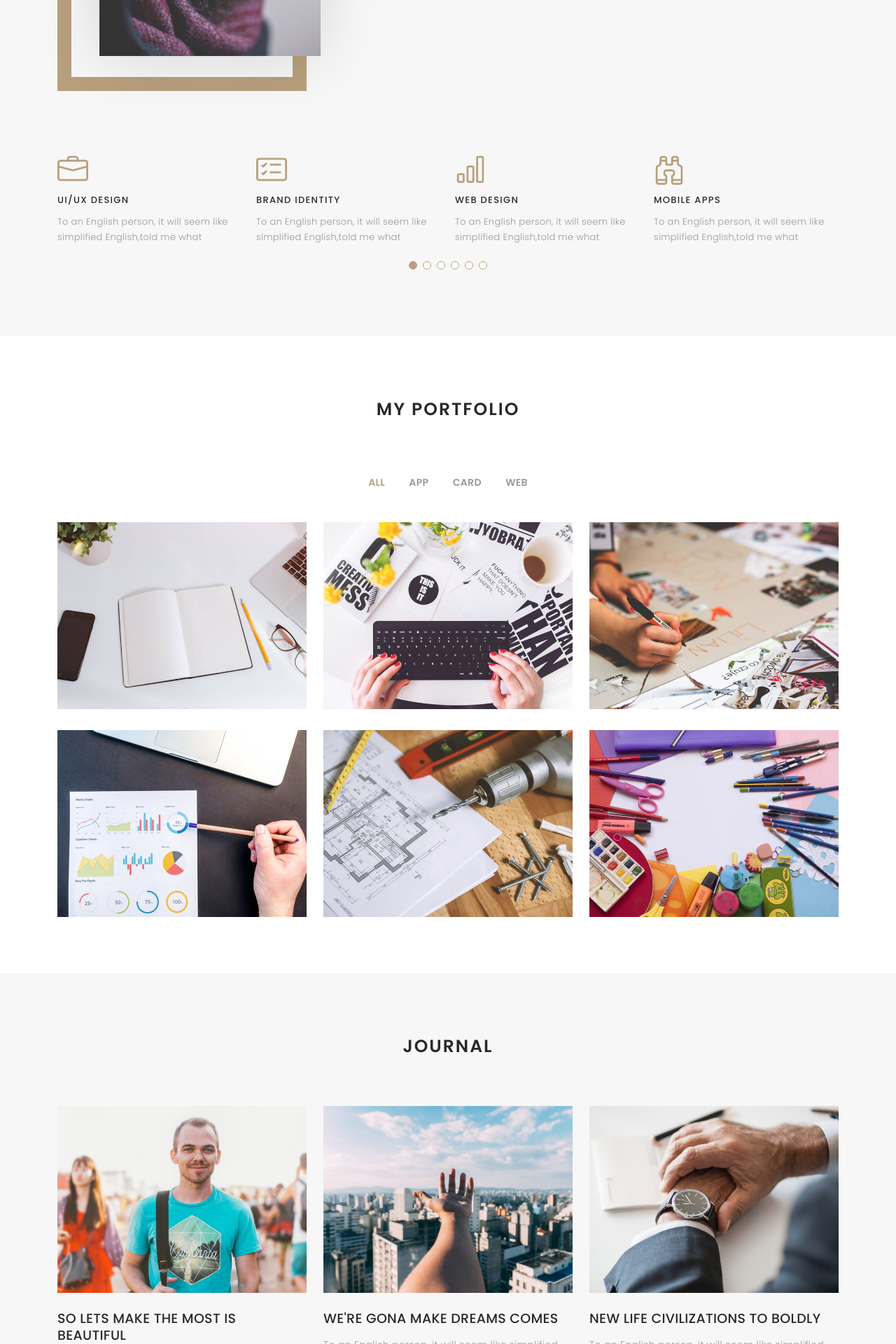
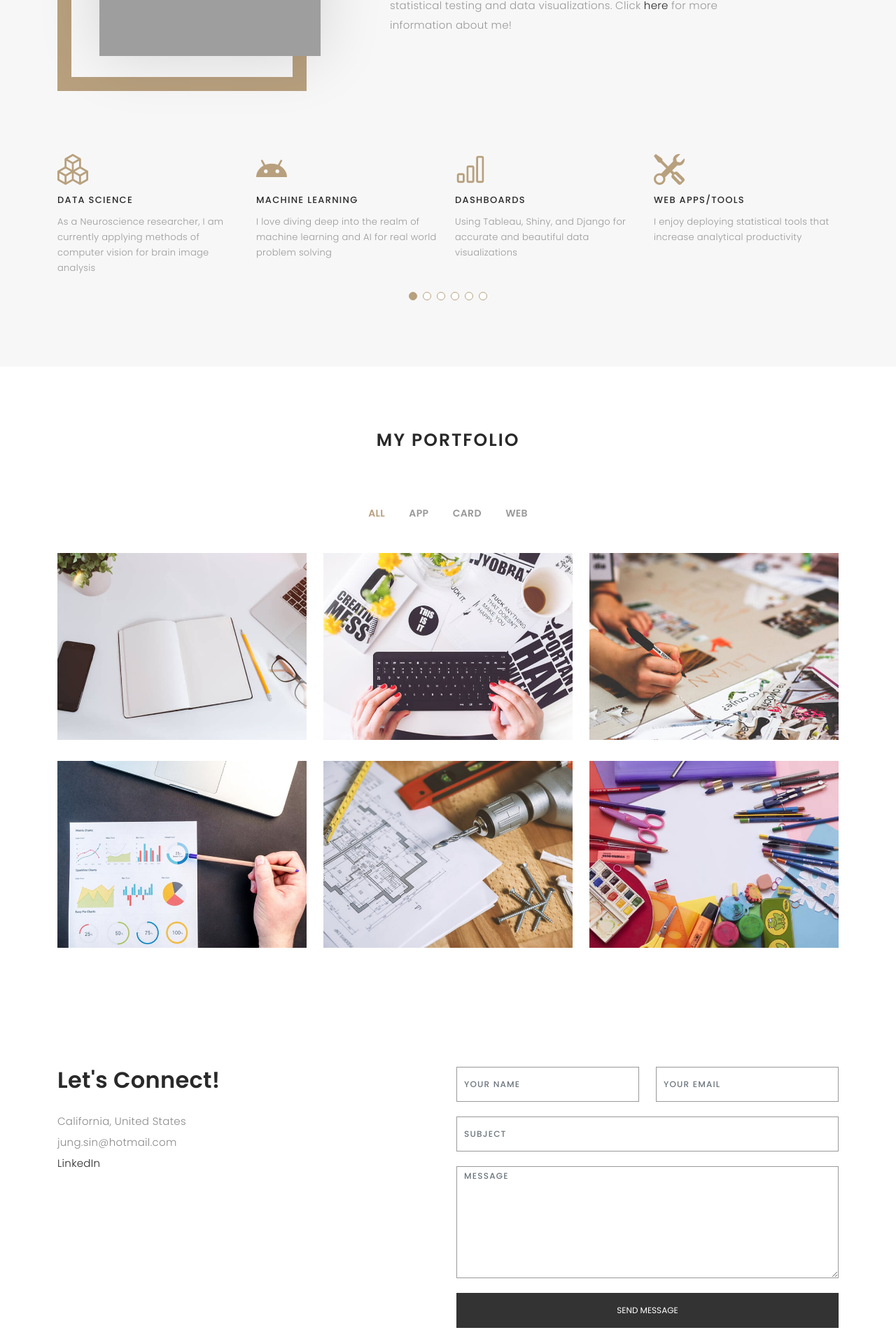
Before and after one commit to johnnys7n/PortfolioWebsite, a Flask app: page / in a window 1280 px wide. Shown: the part 1200-3120 px from the top of the page at 70% size. Run offline with Flask 2, Linux system fonts and the light colour scheme; some libraries are stand-ins or nearby versions; some web fonts are replaced; grey boxes are pictures that could not be loaded.

Commit message:
adding all new images

```diff
--- a/app.py
+++ b/app.py
@@ -8,5 +8,10 @@ def home_page():
     return render_template('./index.html')
 
 
+@app.route("/<string:page_name>")
+def html_page(page_name):
+    return render_template(page_name)
+
+
 if __name__ == '__main__':
     app.run()
--- a/static/css/style.css
+++ b/static/css/style.css
@@ -448,7 +448,7 @@ p {
 # Hero
 --------------------------------------------------------------*/
 #hero {
-  background: url("../img/home-bg.jpg") repeat scroll center center/cover;
+  background: url("../img/home-bg.jpeg") repeat scroll center center/cover;
   height: 100vh;
   width: 100%;
 }
--- a/templates/index.html
+++ b/templates/index.html
@@ -105,7 +105,7 @@
           <div class="col-lg-4 ">
             <div class="div-img-bg">
               <div class="about-img">
-                <img src="./static/img/me.jpg" class="img-responsive" alt="me">
+                <img src="./static/img/IMG_0662.png" class="img-responsive" alt="me">
               </div>
             </div>
           </div>
@@ -113,11 +113,12 @@
           <div class="col-lg-7">
             <div class="about-descr">
 
-              <p class="p-heading">im a ux /ui designer austin based who loves clean, simple & unique design. i also
-                enjoy crafting brand identities, icons, & ilustration work. </p>
-              <p class="separator">To an English person, it will seem like simplified English, as a skeptical Cambridge
-                friend of mine told me what Occidental is. The European languages are members of the same family.English
-                person.</p>
+              <p class="p-heading">im a data scientist based in california with expertise in experimental design and research
+                who loves creating web applications, machine learning, and computer vision.</p>
+              <p class="separator">I am a programmer with skills in Python, HTML, CSS, and R, along with SQL. I built my foundations in coding and data Science
+                through neuroscience research in both clinical and biotech industries. I have a passion for storytelling through accurate statistical testing and data visualizations.
+                Click <a href="about-me.html">here</a> for more information about me!
+              </p>
 
             </div>
 
@@ -135,49 +136,49 @@
 
             <div class="swiper-slide">
               <div class="services-block">
-                <i class="bi bi-briefcase"></i>
-                <span>UI/UX DESIGN</span>
-                <p class="separator">To an English person, it will seem like simplified English,told me what </p>
+                <i class="bi bi-boxes"></i>
+                <span>Data Science</span>
+                <p class="separator">As a Neuroscience researcher, I am currently applying methods of computer vision for brain image analysis</p>
               </div>
             </div><!-- End testimonial item -->
 
             <div class="swiper-slide">
               <div class="services-block">
-                <i class="bi bi-card-checklist"></i>
-                <span>BRAND IDENTITY</span>
-                <p class="separator">To an English person, it will seem like simplified English,told me what </p>
+                <i class="bi bi-android"></i>
+                <span>Machine Learning</span>
+                <p class="separator">I love diving deep into the realm of machine learning and AI for real world problem solving</p>
               </div>
             </div><!-- End testimonial item -->
 
             <div class="swiper-slide">
               <div class="services-block">
                 <i class="bi bi-bar-chart"></i>
-                <span>WEB DESIGN</span>
-                <p class="separator">To an English person, it will seem like simplified English,told me what </p>
+                <span>Dashboards</span>
+                <p class="separator">Using Tableau, Shiny, and Django for accurate and beautiful data visualizations</p>
+              </div>
+            </div><!-- End testimonial item -->
+
+            <div class="swiper-slide">
+              <div class="services-block">
+                <i class="bi bi-tools"></i>
+                <span>Web Apps/Tools</span>
+                <p class="separator">I enjoy deploying statistical tools that increase analytical productivity</p>
               </div>
             </div><!-- End testimonial item -->
 
             <div class="swiper-slide">
               <div class="services-block">
                 <i class="bi bi-binoculars"></i>
-                <span>MOBILE APPS</span>
-                <p class="separator">To an English person, it will seem like simplified English,told me what </p>
+                <span>Analytics</span>
+                <p class="separator">Creating study reports using R and Python for data mining and experimentation</p>
               </div>
             </div><!-- End testimonial item -->
 
             <div class="swiper-slide">
               <div class="services-block">
-                <i class="bi bi-brightness-high"></i>
-                <span>Analytics</span>
-                <p class="separator">To an English person, it will seem like simplified English,told me what </p>
-              </div>
-            </div><!-- End testimonial item -->
-
-            <div class="swiper-slide">
-              <div class="services-block">
-                <i class="bi bi-calendar4-week"></i>
-                <span>PHOTOGRAPHY</span>
-                <p class="separator">To an English person, it will seem like simplified English,told me what </p>
+                <i class="bi bi-brush"></i>
+                <span>Digital Art/Graphic Design</span>
+                <p class="separator">My passion is graphic design and creating logos, T-shirts, and scientific illustrations, which are published on Pubmed!</p>
               </div>
             </div><!-- End testimonial item -->
 
@@ -285,72 +286,6 @@
 
     </div><!-- End Portfolio Section -->
 
-    <!-- ======= Journal Section ======= -->
-    <div id="journal" class="text-left paddsection">
-
-      <div class="container">
-        <div class="section-title text-center">
-          <h2>journal</h2>
-        </div>
-      </div>
-
-      <div class="container">
-        <div class="journal-block">
-          <div class="row">
-
-            <div class="col-lg-4 col-md-6">
-              <div class="journal-info">
-
-                <a href="blog-single.html"><img src="./static/img/blog-post-1.jpg" class="img-responsive" alt="img"></a>
-
-                <div class="journal-txt">
-
-                  <h4><a href="./blog-single.html">SO LETS MAKE THE MOST IS BEAUTIFUL</a></h4>
-                  <p class="separator">To an English person, it will seem like simplified English
-                  </p>
-
-                </div>
-
-              </div>
-            </div>
-
-            <div class="col-lg-4 col-md-6">
-              <div class="journal-info">
-
-                <a href="blog-single.html"><img src="./static/img/blog-post-2.jpg" class="img-responsive" alt="img"></a>
-
-                <div class="journal-txt">
-
-                  <h4><a href="blog-single.html">WE'RE GONA MAKE DREAMS COMES</a></h4>
-                  <p class="separator">To an English person, it will seem like simplified English
-                  </p>
-
-                </div>
-
-              </div>
-            </div>
-
-            <div class="col-lg-4 col-md-6">
-              <div class="journal-info">
-
-                <a href="blog-single.html"><img src="./static/img/blog-post-3.jpg" class="img-responsive" alt="img"></a>
-
-                <div class="journal-txt">
-
-                  <h4><a href="blog-single.html">NEW LIFE CIVILIZATIONS TO BOLDLY</a></h4>
-                  <p class="separator">To an English person, it will seem like simplified English
-                  </p>
-
-                </div>
-
-              </div>
-            </div>
-
-          </div>
-        </div>
-      </div>
-
-    </div><!-- End Journal Section -->
 
     <!-- ======= Contact Section ======= -->
     <div id="contact" class="paddsection">
@@ -361,13 +296,13 @@
             <div class="col-lg-6">
               <div class="contact-contact">
 
-                <h2 class="mb-30">GET IN TOUCH</h2>
+                <h2 class="mb-30">Let's Connect!</h2>
 
                 <ul class="contact-details">
-                  <li><span>23 Main, Street</span></li>
-                  <li><span>New York, United States</span></li>
-                  <li><span>+88 01912704287</span></li>
-                  <li><span>example@example.com</span></li>
+                  <li><span>California, United States</span></li>
+                  <li><span>jung.sin@hotmail.com</span></li>
+                  <li><span><a href="www.linkedin.com/in/johnnysin">LinkedIn</a></span></li>
+
                 </ul>
 
               </div>
@@ -406,7 +341,7 @@
                   <div class="col-lg-12">
                     <div class="loading">Loading</div>
                     <div class="error-message"></div>
-                    <div class="sent-message">Your message has been sent. Thank you!</div>
+                    <div class="sent-message">Your message has been sent. Thank you! I will get back to you as soon as possible!</div>
                   </div>
 
                   <div class="mt-0">
```
Also changed, not shown: static/img/IMG_8939.jpg (added), static/img/apple-icon-180x180 copy.png (renamed from static/img/apple-touch-icon.png), static/img/home-bg.jpeg (added), templates/about-me.html (renamed from templates/blog-single.html), 2 other files.
